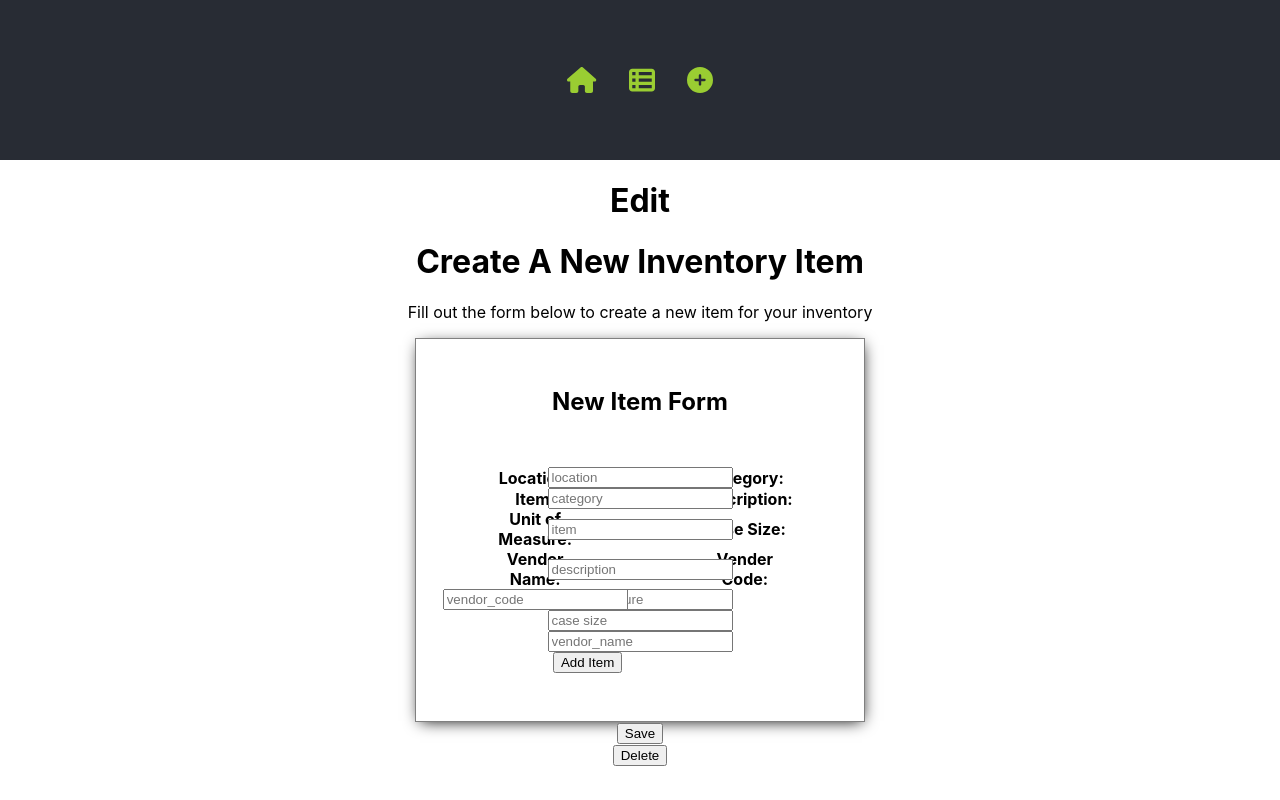
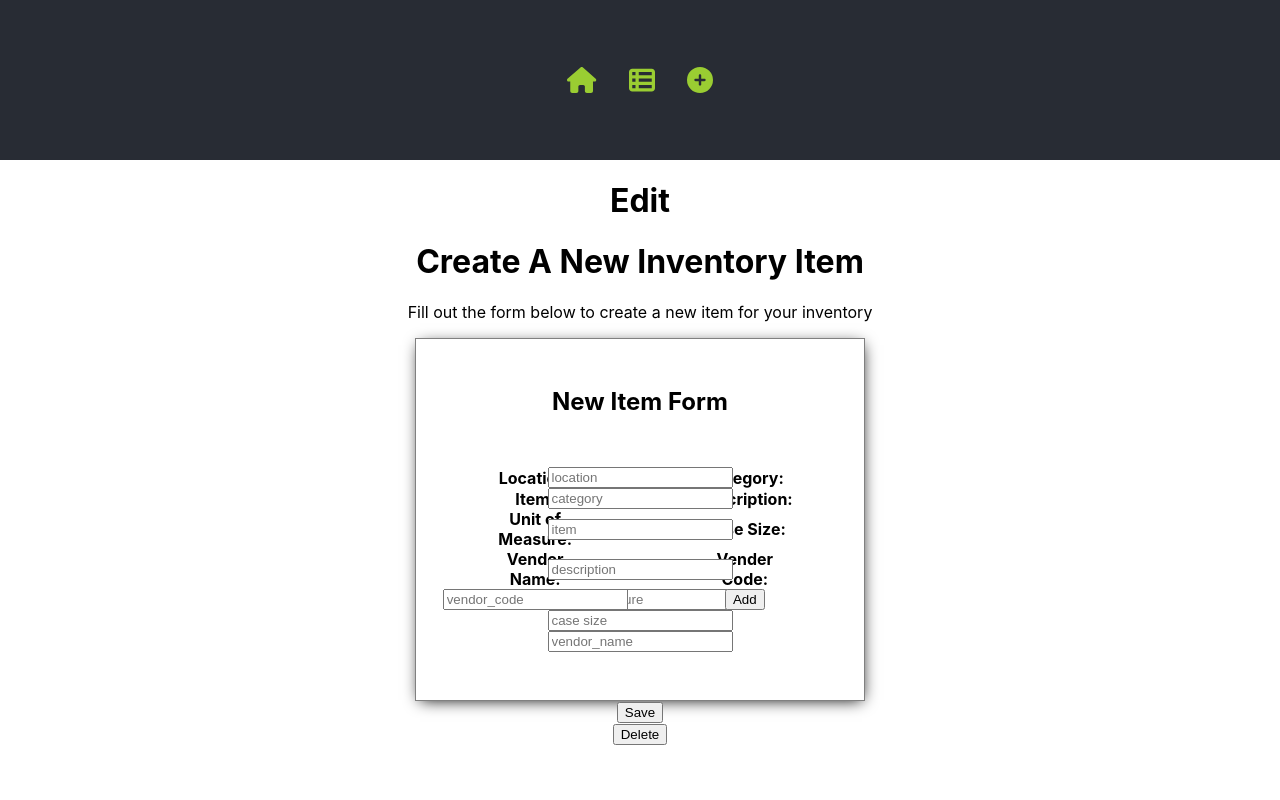
Before and after one commit to Job85/Restaurant-Inventory-App, a React (Create React App) app in the folder client/: page /items/1 in a window 1280 px wide. Built offline with nearby package versions, Linux system fonts and the light colour scheme; no server answers.

Commit message:
deleted hard coded add button and imported Button component; dispatched name change to Redux store

```diff
--- a/client/src/components/ItemForm.jsx
+++ b/client/src/components/ItemForm.jsx
@@ -2,14 +2,24 @@ import React, { useEffect } from "react";
 import { useDispatch } from "react-redux";
 import { setCardTitle } from '../slices/cardTitleSlice';
 import Card from "./card/Card";
+import Button from './Button';
+import { setButtonName } from "../slices/buttonNameSlice";
 
 const ItemForm = (props) => {
 
+    // Dispatch action to Redux store
     const dispatch = useDispatch();
 
+    // change cardTitle=""
     useEffect(() => {
         dispatch(setCardTitle('New Item Form'));
     }, [dispatch]);
+
+    // change buttonName=""
+    useEffect(() => {
+        dispatch(setButtonName('Add'));
+    }, [dispatch]);
+
 
     return (
         <>
@@ -18,7 +28,7 @@ const ItemForm = (props) => {
             <form onSubmit={props.handleSubmit}>
                 <Card
                     className="home-card"
-                    cardTitle="New Item Form"
+                    cardTitle=""
                 >
                     <input
                         type='text'
@@ -84,12 +94,11 @@ const ItemForm = (props) => {
                         placeholder={'vendor_code'}
                         className='vc-input'
                     />
-                    <button
-                        type="submit"
-                        className="add-button"
-                    >
-                        Add Item
-                    </button>
+                    <Button
+                        type='submit'
+                        className='add-button'
+                        buttonName=""
+                    />
                 </Card>
             </form>
         </>
```
